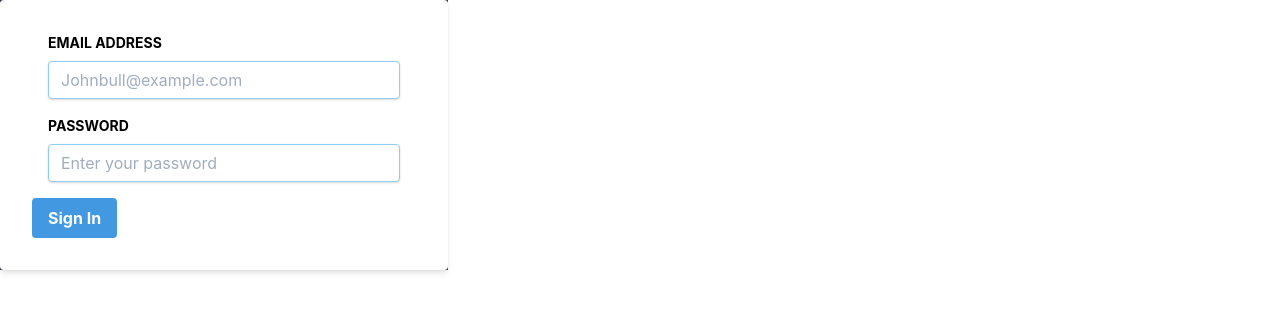
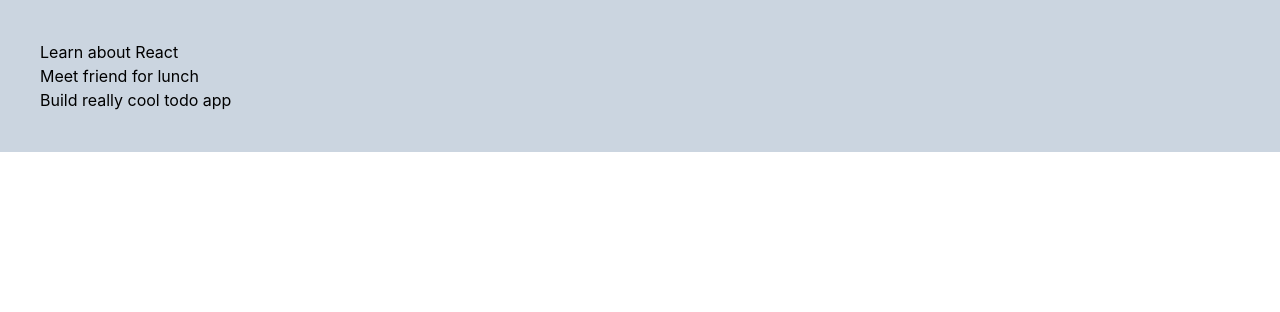
Before and after one commit to rahman95/todo-app-react-hooks, a React (Create React App) app: page / in a window 1280 px wide. Shown: the top 312 px of the page. Built offline with nearby package versions, Linux system fonts and the light colour scheme.

Commit message:
started work implementing list

```diff
--- a/src/App.js
+++ b/src/App.js
@@ -1,45 +1,10 @@
 import React from "react";
-import logo from "./logo.svg";
+import TodoList from "./Todo/TodoList";
 
 function App() {
   return (
-    <div className="App">
-      <div className="w-full max-w-md bg-gray-800">
-        <form action="" className=" bg-white shadow-md rounded px-8 py-8 pt-8">
-          <div className="px-4 pb-4">
-            <label htmlFor="email" className="text-sm block font-bold  pb-2">
-              EMAIL ADDRESS
-            </label>
-            <input
-              type="email"
-              name="email"
-              id=""
-              className="shadow appearance-none border rounded w-full py-2 px-3 text-gray-700 leading-tight focus:outline-none focus:shadow-outline border-blue-300 "
-              placeholder="Johnbull@example.com"
-            />
-          </div>
-          <div className="px-4 pb-4">
-            <label htmlFor="password" className="text-sm block font-bold pb-2">
-              PASSWORD
-            </label>
-            <input
-              type="password"
-              name="email"
-              id=""
-              className="shadow appearance-none border rounded w-full py-2 px-3 text-gray-700 leading-tight focus:outline-none focus:shadow-outline border-blue-300"
-              placeholder="Enter your password"
-            />
-          </div>
-          <div>
-            <button
-              className="bg-blue-500 hover:bg-blue-700 text-white font-bold py-2 px-4 rounded focus:outline-none focus:shadow-outline"
-              type="button"
-            >
-              Sign In
-            </button>
-          </div>
-        </form>
-      </div>
+    <div className="w-full h-full flex bg-gray-400 p-10">
+      <TodoList />
     </div>
   );
 }
--- /dev/null
+++ b/src/Todo/Todo.jsx
@@ -0,0 +1,11 @@
+import React from "react";
+
+function Todo({ todo }) {
+  return (
+    <div>
+      <span>{todo.text}</span>
+    </div>
+  );
+}
+
+export default Todo;
--- /dev/null
+++ b/src/Todo/TodoList.jsx
@@ -0,0 +1,21 @@
+import React, { useState } from "react";
+import Todo from "./Todo";
+
+function TodoList() {
+  const defaultTodos = [
+    { text: "Learn about React" },
+    { text: "Meet friend for lunch" },
+    { text: "Build really cool todo app" }
+  ];
+  const [todos] = useState(defaultTodos);
+
+  return (
+    <ul>
+      {todos.map((todo, index) => (
+        <Todo todo={todo} index={index} key={index} />
+      ))}
+    </ul>
+  );
+}
+
+export default TodoList;
```
Also changed, not shown: src/styles/index.css (line endings or trailing spaces).
